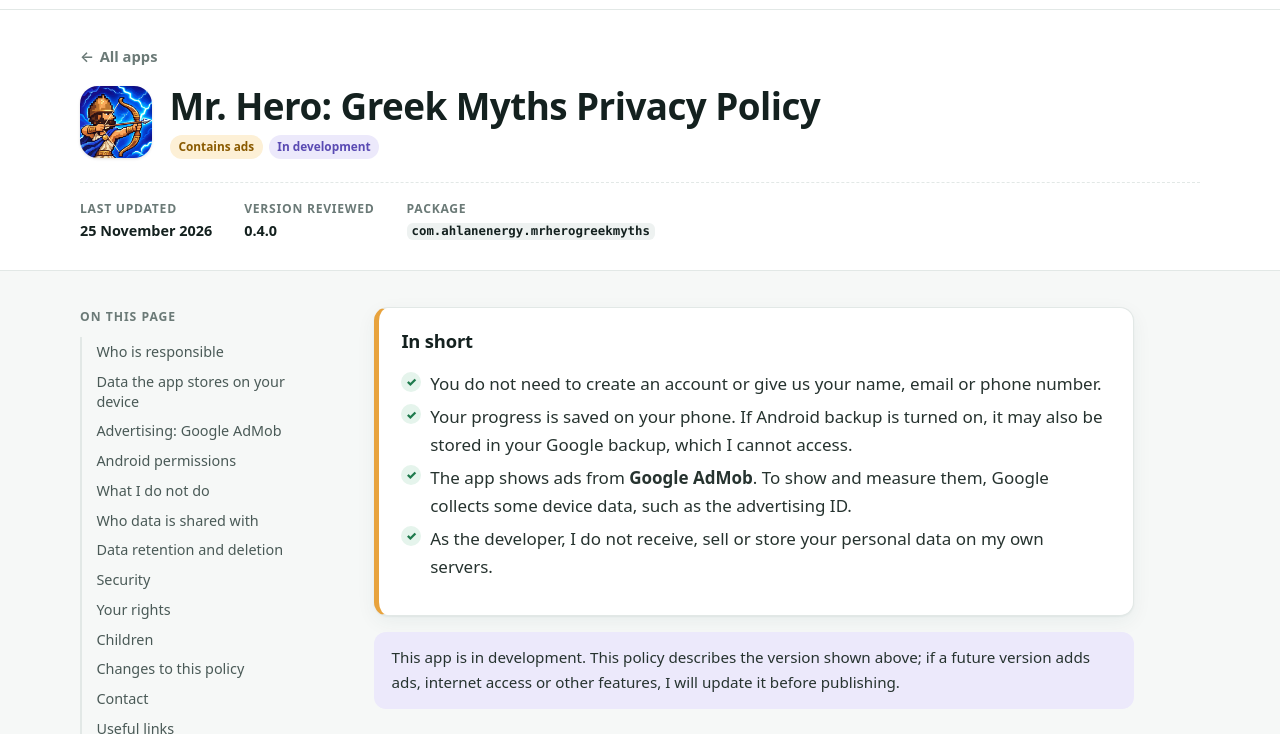
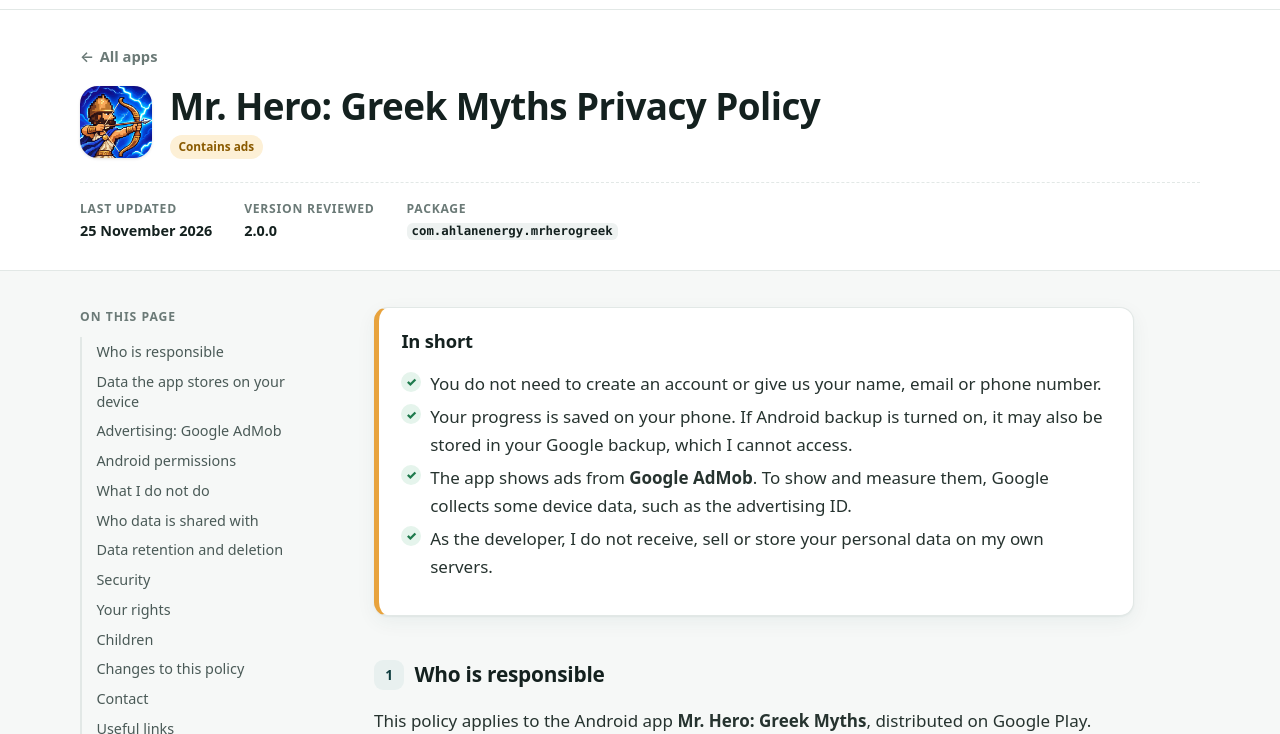
Before and after one commit to diego-g-apps/diego-g-apps.github.io, a plain HTML site: page en/privacy/mr-hero-greek-myths.html in a window 1280 px wide. Shown: the part 55-789 px from the top of the page. Drawn offline with Linux system fonts and the light colour scheme.

Commit message:
Remove 'In development' badge (EN); Mr. Hero package

```diff
--- a/en/privacy/mr-hero-greek-myths.html
+++ b/en/privacy/mr-hero-greek-myths.html
@@ -47,13 +47,13 @@
       <img class="app-icon" src="../../assets/img/mr-hero-greek-myths.png" alt="" width="72" height="72" loading="lazy">
       <div>
         <h1>Mr. Hero: Greek Myths Privacy Policy</h1>
-        <div class="badges"><span class="badge badge--ads">Contains ads</span><span class="badge badge--dev">In development</span></div>
+        <div class="badges"><span class="badge badge--ads">Contains ads</span></div>
       </div>
     </div>
     <dl class="meta">
       <div><dt>Last updated</dt><dd>25 November 2026</dd></div>
-      <div><dt>Version reviewed</dt><dd>0.4.0</dd></div>
-      <div><dt>Package</dt><dd><code>com.ahlanenergy.mrherogreekmyths</code></dd></div>
+      <div><dt>Version reviewed</dt><dd>2.0.0</dd></div>
+      <div><dt>Package</dt><dd><code>com.ahlanenergy.mrherogreek</code></dd></div>
     </dl>
   </div>
 </section>
@@ -88,7 +88,7 @@
   <li>As the developer, I do not receive, sell or store your personal data on my own servers.</li>
 </ul>
     </div>
-    <p class="note">This app is in development. This policy describes the version shown above; if a future version adds ads, internet access or other features, I will update it before publishing.</p>
+
 <section id="responsable"><h2><span class="num">1</span>Who is responsible</h2>
 <p>This policy applies to the Android app <strong>Mr. Hero: Greek Myths</strong>, distributed on Google Play. Developer and data controller: <strong>Diego G</strong>. Contact: <a href="mailto:ahlanenergy@gmail.com">ahlanenergy@gmail.com</a>.</p>
 </section>
```
Also changed, not shown: en/privacy/alpaca-racing.html (+2 -2 lines), en/privacy/inca-chess.html (+2 -2 lines).
